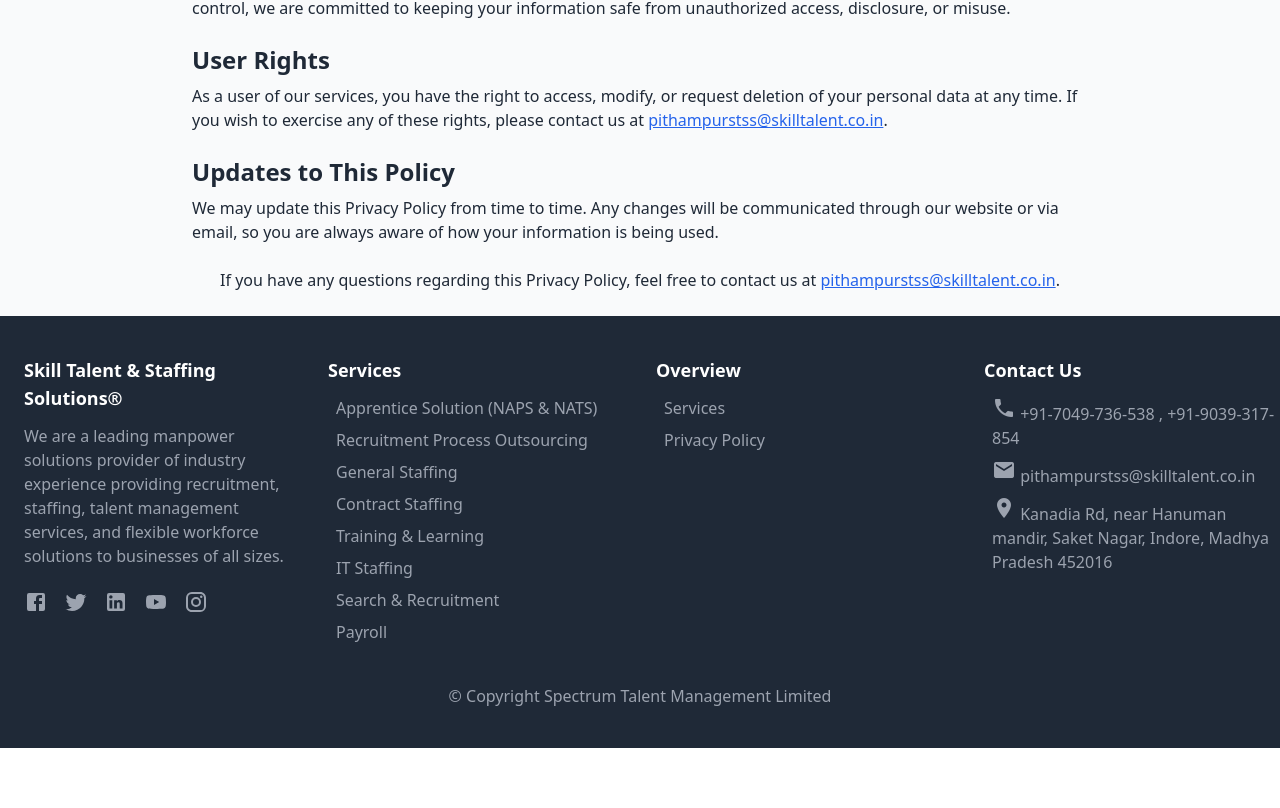
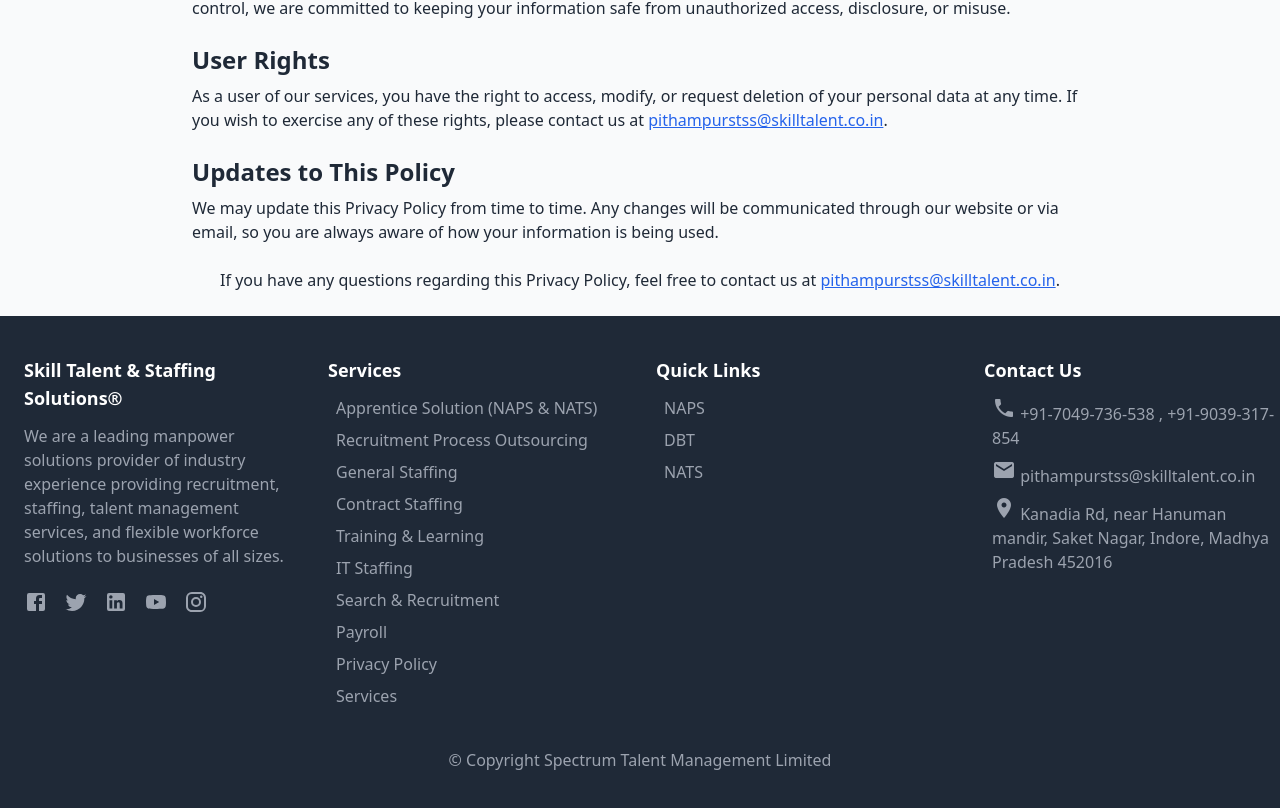
Before and after one commit to bhupendra112/SkillTalent, a React (Vite) app in the folder frontend/: page /privacy-policy in a window 1280 px wide. Shown: the part 1296-2104 px from the top of the page. Before the commit the page ends 2044 px from the top, so only its background shows below. Built offline with nearby package versions, Linux system fonts and the light colour scheme.

Commit message:
Update Footer.jsx

```diff
--- a/frontend/src/components/Footer.jsx
+++ b/frontend/src/components/Footer.jsx
@@ -21,19 +21,19 @@
           </p>
           <div className="flex space-x-4">
             {/* Social Media Icons */}
-            <NavLink to="#" className="text-gray-400 hover:text-white">
+            <NavLink to="https://www.facebook.com/" className="text-gray-400 hover:text-white">
               <FacebookIcon/>
             </NavLink>
-            <NavLink to="#" className="text-gray-400 hover:text-white">
+            <NavLink to="https://x.com/" className="text-gray-400 hover:text-white">
               <TwitterIcon/>
             </NavLink>
-            <NavLink to="#" className="text-gray-400 hover:text-white">
+            <NavLink to="https://linkedin.in/" className="text-gray-400 hover:text-white">
               <LinkedInIcon/>
             </NavLink>
-            <NavLink to="#" className="text-gray-400 hover:text-white">
+            <NavLink to="https://www.youtube.com/" className="text-gray-400 hover:text-white">
               <YouTubeIcon/>
             </NavLink>
-            <NavLink to="#" className="text-gray-400 hover:text-white">
+            <NavLink to="https://www.instagram.com/stss_pvt.ltd/" className="text-gray-400 hover:text-white">
               <InstagramIcon/>
             </NavLink>
           </div>
@@ -51,19 +51,24 @@
             <li><NavLink to="/contact">IT Staffing</NavLink></li>
             <li><NavLink to="/contact">Search & Recruitment</NavLink></li>
             <li><NavLink to="/contact">Payroll</NavLink></li>
+            <li><NavLink to="/privacy-policy">Privacy Policy</NavLink></li>
+            <li><NavLink to="/services">Services</NavLink></li>
           </ul>
         </div>
 
         {/* Overview Section */}
         <div  className="space-x-2">
-          <h3 className="text-lg font-bold mb-3">Overview</h3>
+          <h3 className="text-lg font-bold mb-3">Quick Links</h3>
           <ul className="text-gray-400 space-y-2">
-            <li><NavLink to="/services">Services</NavLink></li>
+          <li><NavLink to="https://www.apprenticeshipindia.gov.in/">NAPS</NavLink></li>
+          <li><NavLink to="https://app.powerbi.com/view?r=eyJrIjoiM2U0ZTFjYTktNGJkNS00OWY0LWEwMGYtMjRhMTI2YmQzMWNiIiwidCI6IjcyNGI4ZWQxLTgxODMtNGNiOS1iNWIwLTFlZDY3YWZlYWNmMSIsImMiOjEwfQ%3D%3D">DBT</NavLink></li>
             {/* <li><NavLink to="/associate-zone">Associate Zone</NavLink></li> */}
-            <li><NavLink to="/privacy-policy">Privacy Policy</NavLink></li>
+            <li><NavLink to="/https://nats.education.gov.in/institutions.php">NATS</NavLink></li>
+
             {/* <li><NavLink to="/hrms-application-privacy-policy">HRMS Application Privacy Policy</NavLink></li> */}
           </ul>
         </div>
+
 
         {/* Contact Us Section */}
         <div  className="space-x-2">
```
